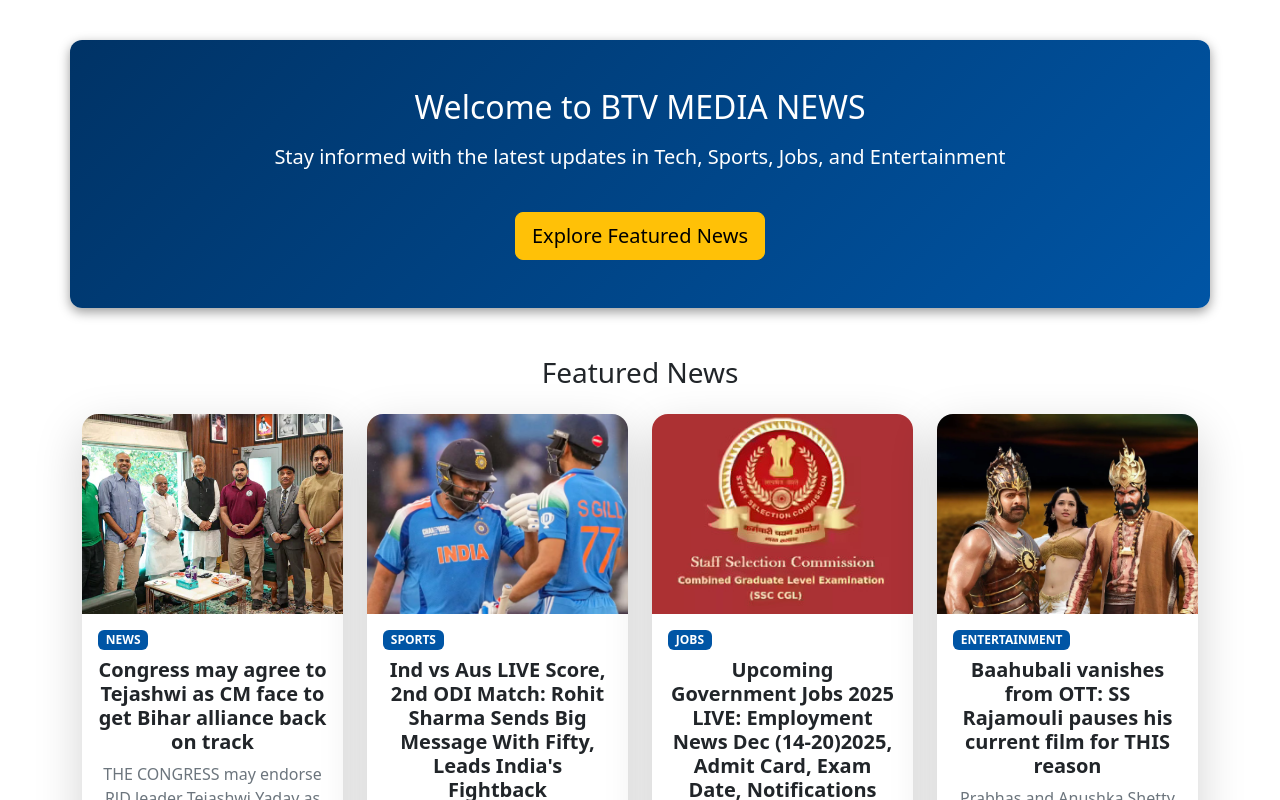
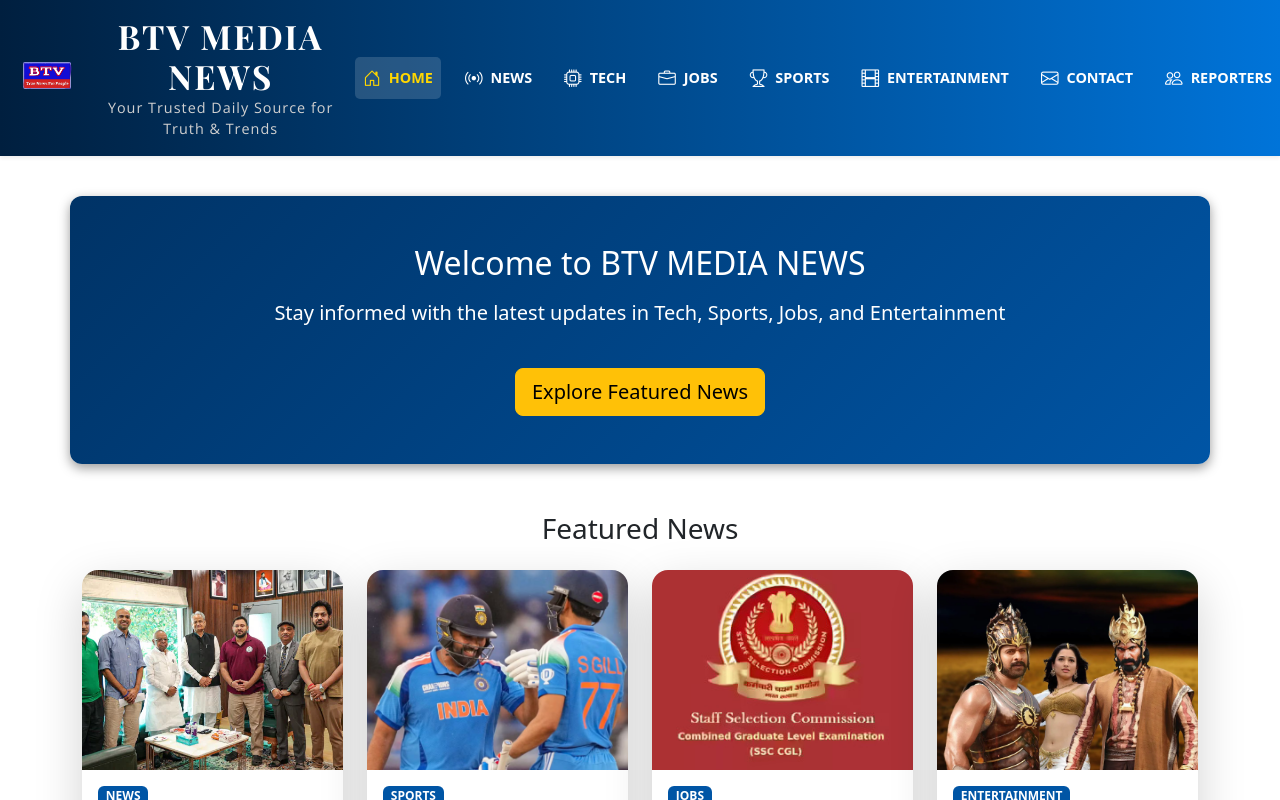
Before and after one commit to Bharathbig/btvnewswebsite, a React (Create React App) app: page / in a window 1280 px wide. Shown: the top 800 px of the page. Built offline with nearby package versions, Linux system fonts and the light colour scheme.

Commit message:
added the header component

```diff
--- a/package.json
+++ b/package.json
@@ -10,6 +10,7 @@
     "bootstrap": "^5.3.8",
     "react": "^19.2.0",
     "react-dom": "^19.2.0",
+    "react-router-dom": "^7.9.5",
     "react-scripts": "5.0.1",
     "web-vitals": "^2.1.4"
   },
--- a/src/App.js
+++ b/src/App.js
@@ -1,11 +1,31 @@
 
 import './App.css';
 import Home from './components/Home';
+import { BrowserRouter as Router, Routes, Route } from "react-router-dom";
+import Header from './components/Header';
+
 
 function App() {
   return (
     <div className="App">
-      <Home />
+      <main className="flex-grow-1">
+
+
+        <Router>
+           <Header />
+          <Routes>
+
+            <Route path="/" element={<Home />} />
+            {/* <Route path="/news" element={<News />} />
+          <Route path="/sports" element={<Sports />} />
+          <Route path="/tech" element={<Tech />} />
+          <Route path="/jobs" element={<Jobs />} />
+          <Route path="/entertainment" element={<Entertainment />} />
+          <Route path="/contact" element={<Contact />} />
+          <Route path="/reporters" element={<Reporters />} /> */}
+          </Routes>
+        </Router>
+      </main>
     </div>
   );
 }
--- /dev/null
+++ b/src/components/Header.js
@@ -0,0 +1,159 @@
+import React from "react";
+import { Link, NavLink } from "react-router-dom";
+import Newslogo from "../Images/Newslogo.svg";
+
+const Header = () => {
+  return (
+    <header>
+      <nav className="navbar navbar-expand-lg shadow-sm py-3 custom-navbar">
+        <div className="container d-flex align-items-center justify-content-between">
+          {/* Left side: Logo */}
+          <Link className="navbar-brand d-flex align-items-center gap-2" to="/">
+            <img src={Newslogo} alt="News Logo" className="news-logo" />
+            <span className="d-lg-none fw-bold fs-5 text-white">BTV News</span>
+          </Link>
+
+          {/* Center: Title & Subtitle (hidden on mobile) */}
+          <div className="mx-auto text-center d-none d-lg-flex flex-column align-items-center">
+            <h1 className="mb-0 fw-bold site-title">BTV MEDIA NEWS</h1>
+            <p className="mb-0 site-subtitle">
+              Your Trusted Daily Source for Truth & Trends
+            </p>
+          </div>
+
+          {/* Right side: Toggler */}
+          <button
+            className="navbar-toggler ms-auto"
+            type="button"
+            data-bs-toggle="collapse"
+            data-bs-target="#navbarNav"
+            aria-controls="navbarNav"
+            aria-expanded="false"
+            aria-label="Toggle navigation"
+          >
+            <span className="navbar-toggler-icon"></span>
+          </button>
+        </div>
+
+        {/* Navigation Links */}
+        <div className="collapse navbar-collapse mt-3 mt-lg-0" id="navbarNav">
+          <ul className="navbar-nav ms-auto fw-semibold text-uppercase nav-list d-flex gap-3">
+            <li className="nav-item">
+              <NavLink to="/" className="nav-link d-flex align-items-center gap-2">
+                <i className="bi bi-house-door"></i>Home
+              </NavLink>
+            </li>
+            <li className="nav-item">
+              <NavLink to="/news" className="nav-link d-flex align-items-center gap-2">
+                <i className="bi bi-broadcast"></i>News
+              </NavLink>
+            </li>
+            <li className="nav-item">
+              <NavLink to="/tech" className="nav-link d-flex align-items-center gap-2">
+                <i className="bi bi-cpu"></i>Tech
+              </NavLink>
+            </li>
+            <li className="nav-item">
+              <NavLink to="/jobs" className="nav-link d-flex align-items-center gap-2">
+                <i className="bi bi-briefcase"></i>Jobs
+              </NavLink>
+            </li>
+            <li className="nav-item">
+              <NavLink to="/sports" className="nav-link d-flex align-items-center gap-2">
+                <i className="bi bi-trophy"></i>Sports
+              </NavLink>
+            </li>
+            <li className="nav-item">
+              <NavLink to="/entertainment" className="nav-link d-flex align-items-center gap-2">
+                <i className="bi bi-film"></i>Entertainment
+              </NavLink>
+            </li>
+            <li className="nav-item">
+              <NavLink to="/contact" className="nav-link d-flex align-items-center gap-2">
+                <i className="bi bi-envelope"></i>Contact
+              </NavLink>
+            </li>
+            <li className="nav-item">
+              <NavLink to="/reporters" className="nav-link d-flex align-items-center gap-2">
+                <i className="bi bi-people"></i>Reporters
+              </NavLink>
+            </li>
+          </ul>
+        </div>
+      </nav>
+
+      {/* Custom styles */}
+      <style>{`
+        .custom-navbar {
+          background: linear-gradient(to right, #001f3f, #0074d9);
+        }
+
+        .news-logo {
+          width: 70px;
+          height: auto;
+          object-fit: contain;
+        }
+
+        .site-title {
+          font-family: "Playfair Display", serif;
+          font-size: 2.1rem;
+          color: #ffffff;
+          letter-spacing: 2px;
+        }
+
+        .site-subtitle {
+          font-family: "Open Sans", sans-serif;
+          font-size: 0.9rem;
+          color: #d0d0d0;
+          letter-spacing: 1px;
+        }
+
+        .nav-list .nav-link {
+          color: #ffffff !important;
+          padding: 8px 12px;
+          transition: background 0.3s ease, color 0.3s ease;
+          border-radius: 5px;
+          font-weight: 600;
+          font-size: 0.9rem;
+        }
+
+        .nav-list .nav-link:hover,
+        .nav-list .nav-link.active {
+          background-color: rgba(255, 255, 255, 0.15);
+          color: #ffd700 !important;
+        }
+
+        .nav-list .nav-link i {
+          font-size: 1.1rem;
+        }
+
+        @media (max-width: 991px) {
+          .site-title,
+          .site-subtitle {
+            display: none;
+          }
+
+          .news-logo {
+            width: 50px;
+          }
+
+          .nav-list {
+            gap: 1rem;
+          }
+        }
+      `}</style>
+
+      {/* Google Fonts & Bootstrap Icons */}
+      <link
+        href="https://fonts.googleapis.com/css2?family=Playfair+Display:wght@700&family=Open+Sans&display=swap"
+        rel="stylesheet"
+      />
+      <link
+        rel="stylesheet"
+        href="https://cdn.jsdelivr.net/npm/bootstrap-icons@1.11.1/font/bootstrap-icons.css"
+      />
+    </header>
+  );
+};
+
+export default Header;
```
Also changed, not shown: 1 other file (tests, documents, lock files or other folders).
